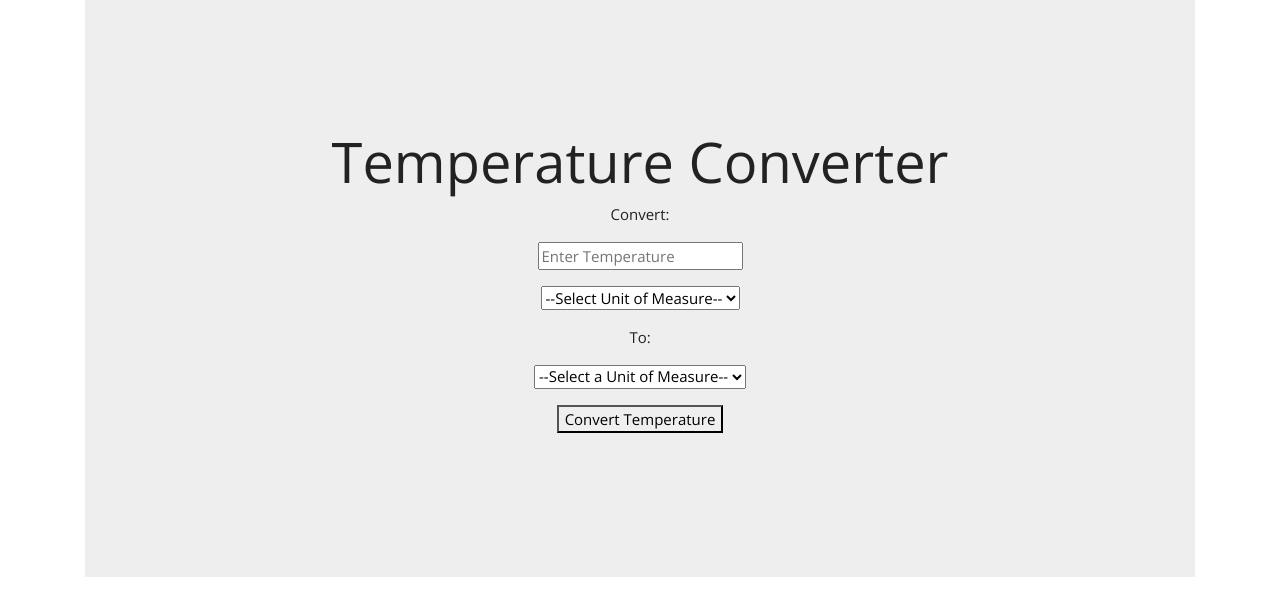
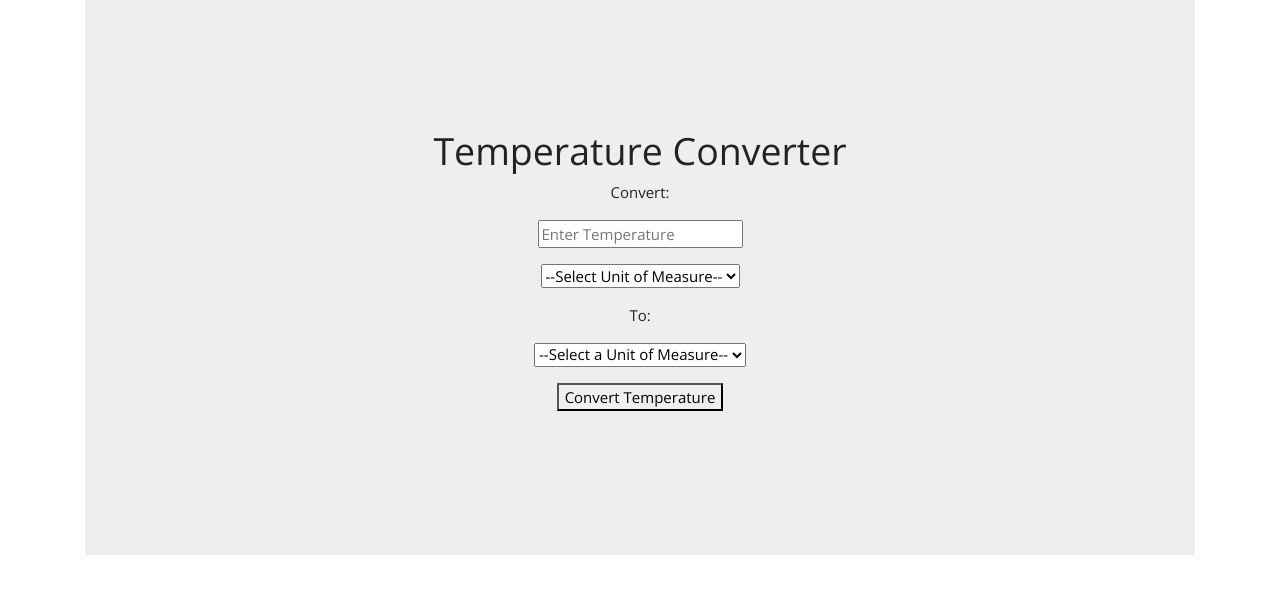
Before and after one commit to travisofwilliam/tempconverter, a Next.js app: page / in a window 1280 px wide. Shown: the top 616 px of the page. Built offline with nearby package versions, Linux system fonts and the light colour scheme.

Commit message:
heading update

```diff
--- a/pages/index.js
+++ b/pages/index.js
@@ -56,8 +56,8 @@ const Index = () => {
         <link rel="stylesheet" href="https://bootswatch.com/4/yeti/bootstrap.min.css" />
       </Head>
       <div className="jumbotron">
-        <h3 className="display-4" style={{ objectFit: 'contain' }}>Temperature Converter</h3>
         <form onSubmit={handleSubmit}>
+          <h1 className="display-5" style={{ objectFit: 'scale-down' }}>Temperature Converter</h1>
           <p>Convert:</p>
           <input
             className='mb-3'
```
